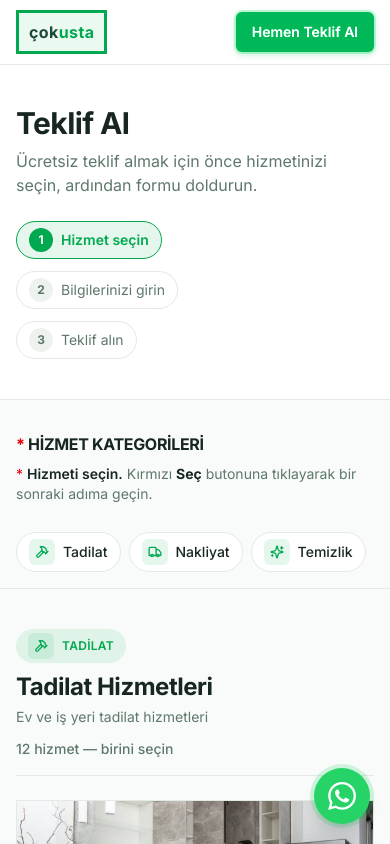
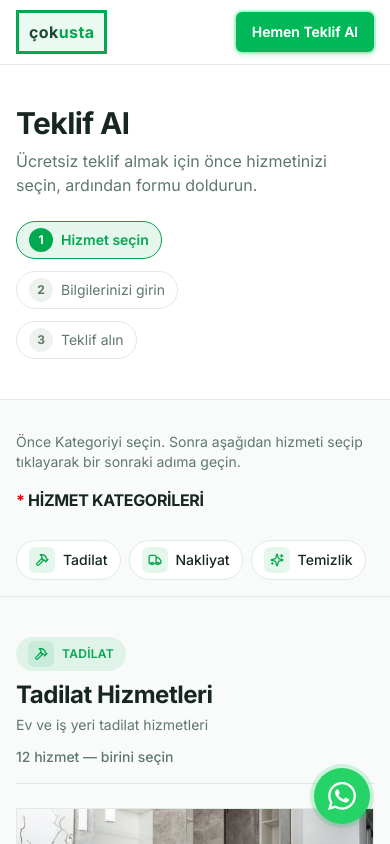
Before and after one commit to destekkk/cokusta-app, a Next.js app: page /hizmetler in a window 390 px wide. Shown: the top 844 px of the page. Built offline with nearby package versions, Linux system fonts and the light colour scheme; no server answers.

Commit message:
fix: mobile klasorunu Next.js TS kontrolunden haric tut, teklif al metni guncelle

```diff
--- a/app/hizmetler/page.tsx
+++ b/app/hizmetler/page.tsx
@@ -31,14 +31,12 @@ export default function AllServicesPage() {
       </div>
 
       <div className="mx-auto max-w-6xl px-4 pt-8 sm:px-6">
-        <h2 className="text-base font-bold uppercase tracking-wider text-foreground">
+        <p className="text-sm text-muted-foreground">
+          Önce Kategoriyi seçin. Sonra aşağıdan hizmeti seçip tıklayarak bir sonraki adıma geçin.
+        </p>
+        <h2 className="mt-4 text-base font-bold uppercase tracking-wider text-foreground">
           <span className="text-red-600">*</span> Hizmet Kategorileri
         </h2>
-        <p className="mt-2 text-sm text-muted-foreground">
-          <span className="text-red-600">*</span>{" "}
-          <span className="font-semibold text-foreground">Hizmeti seçin.</span> Kırmızı{" "}
-          <strong className="text-foreground">Seç</strong> butonuna tıklayarak bir sonraki adıma geçin.
-        </p>
       </div>
 
       <div className="sticky top-16 z-40 mt-4 border-b border-border bg-background/95 px-4 py-3 backdrop-blur-sm sm:px-6">
--- a/tsconfig.json
+++ b/tsconfig.json
@@ -37,6 +37,7 @@
     "**/*.mts"
   ],
   "exclude": [
-    "node_modules"
+    "node_modules",
+    "mobile"
   ]
 }
```
